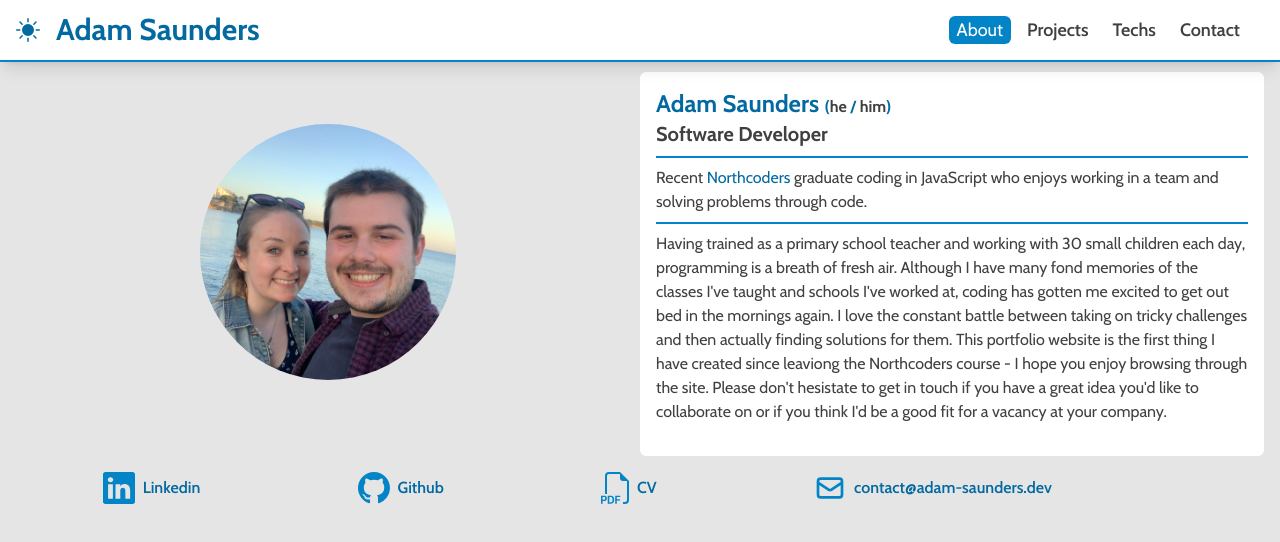
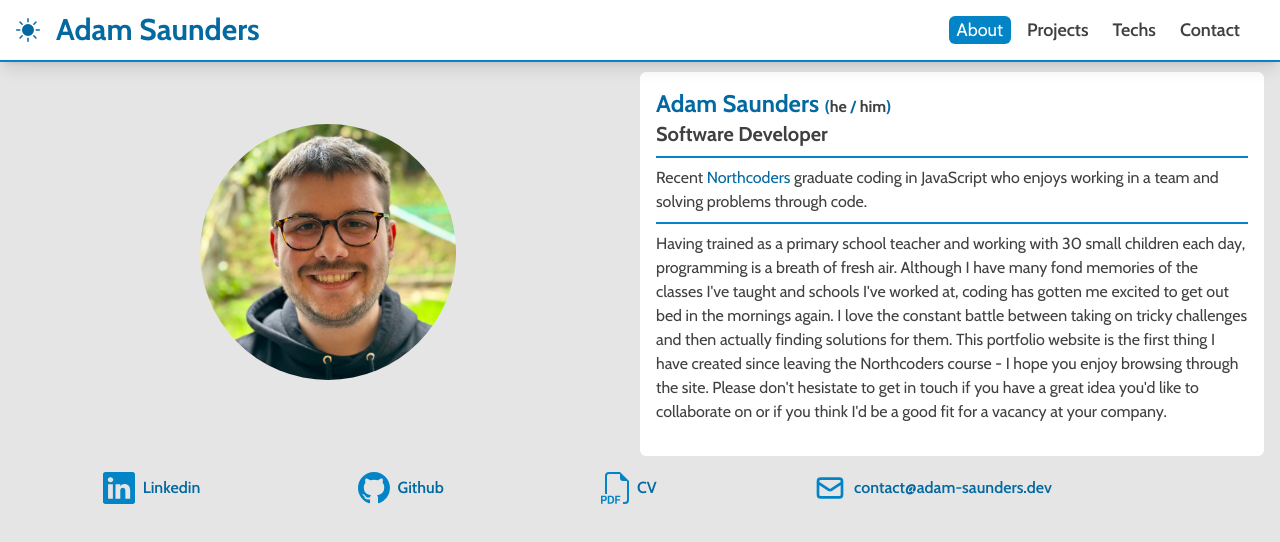
Before and after one commit to AdamSaunders26/as-portfolio, a Next.js app: page / in a window 1280 px wide. Shown: the top 542 px of the page. Built offline with nearby package versions, Linux system fonts and the light colour scheme.

Commit message:
update profile pic

```diff
--- a/app/page.tsx
+++ b/app/page.tsx
@@ -1,7 +1,8 @@
 "use client";
 
 import Image from "next/image";
-import profilePic from "/images/profilepic.jpg";
+
+import profilePic2 from "/images/profilePic2.jpg";
 import Socials from "./Components/Socials";
 
 export default function Home() {
@@ -12,10 +13,10 @@ export default function Home() {
       <div className="flex flex-col mb-2  mx-4">
         <Image
           className="rounded-full  w-64 h-64 0 my-4 sm:max-h-[36rem] place-self-center object-cover"
-          src={profilePic}
+          src={profilePic2}
           priority={true}
           placeholder="blur"
-          alt="Adam and his wife smiling along the coast of Crete"
+          alt="Adam smiling and looking into the camera"
         />
       </div>
       <article className="place-self-center p-4  mx-4 w-full h-full rounded-md bg-white dark:bg-black sm:mt-4">
@@ -48,11 +49,10 @@ export default function Home() {
           worked at, coding has gotten me excited to get out bed in the mornings
           again. I love the constant battle between taking on tricky challenges
           and then actually finding solutions for them. This portfolio website
-          is the first thing I have created since leaviong the Northcoders
-          course - I hope you enjoy browsing through the site. Please don't
-          hesistate to get in touch if you have a great idea you'd like to
-          collaborate on or if you think I'd be a good fit for a vacancy at your
-          company.
+          is the first thing I have created since leaving the Northcoders course
+          - I hope you enjoy browsing through the site. Please don't hesistate
+          to get in touch if you have a great idea you'd like to collaborate on
+          or if you think I'd be a good fit for a vacancy at your company.
         </p>
       </article>
       <Socials horizontal={true} cv={true} />
```
Also changed, not shown: images/profilePic2.jpg (added).
